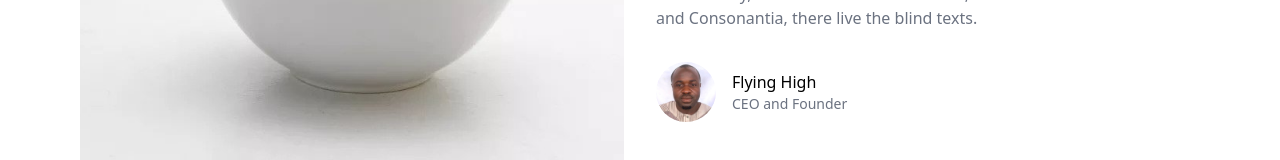
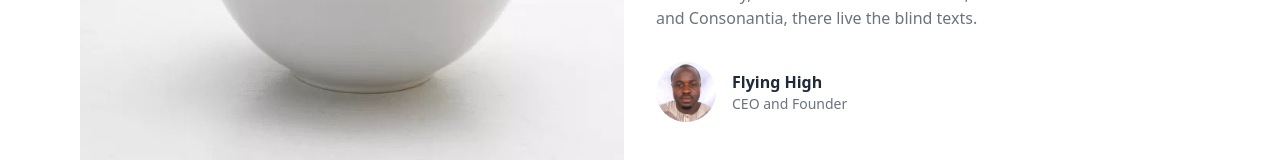
Before and after one commit to effaroukk/Webstack---Portfolio-Project-digital-journal, a Next.js app: page / in a window 1280 px wide. Shown: the part 561-721 px from the top of the page. Built offline with nearby package versions, Linux system fonts and the light colour scheme.

Commit message:
Update author.js

```diff
--- a/components/common/children/author.js
+++ b/components/common/children/author.js
@@ -9,15 +9,15 @@ export default function Author({ author }) {
 	return (
 		<div className="author flex py-5">
 			<Image
-				src={img || "/images/author/author1.jpg"}
+				src={img || '"/images/author/author1.jpg"'}
 				width={60}
 				height={60}
 				className="rounded-full"
-				alt={`Picture of ${name || "Unknown Author"}`}
+				alt="author-image"
 			/>
 			<div className="flex flex-col justify-center px-4">
-				<Link href="/" className="text-md font-bold text-gray-800 hover:text-gray-600">
-					{name || "Unknown"}
+				<Link href={"/"}>
+					<a className="text-md font-bold text-gray-800 hover:text-gray-600">{name || "Unknown"}</a>
 				</Link>
 				<span className="text-sm text-gray-500">{designation || "Unknown"}</span>
 			</div>
```
